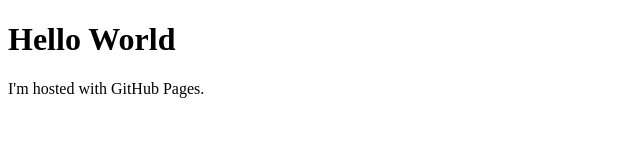
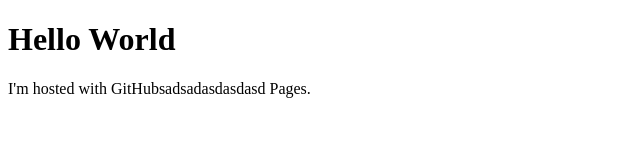
Before and after one commit to gc528262067/gc528262067.github.io, a plain HTML site: page index.html in a window 1280 px wide. Shown: the whole page, without its empty margins (0-640 px from the left). Drawn offline with Linux system fonts and the light colour scheme.

Commit message:
Update index.html

```diff
--- a/index.html
+++ b/index.html
@@ -2,6 +2,6 @@
 <html>
 <body>
 <h1>Hello World</h1>
-<p>I'm hosted with GitHub Pages.</p>
+<p>I'm hosted with GitHubsadsadasdasdasd Pages.</p>
 </body>
 </html>
```
